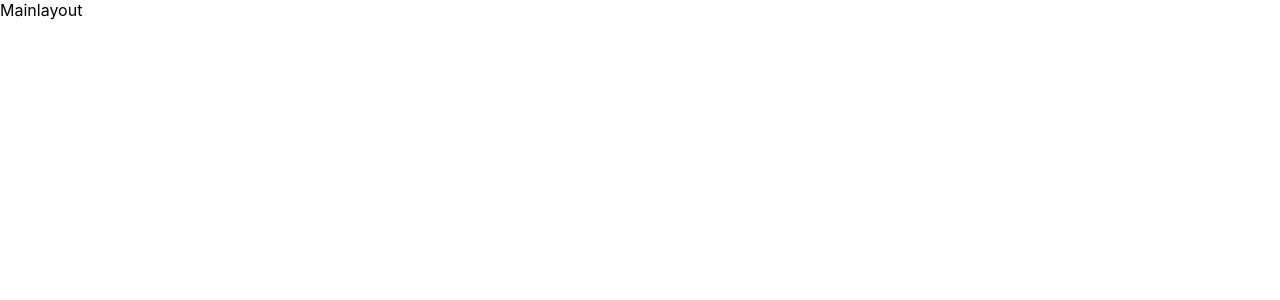
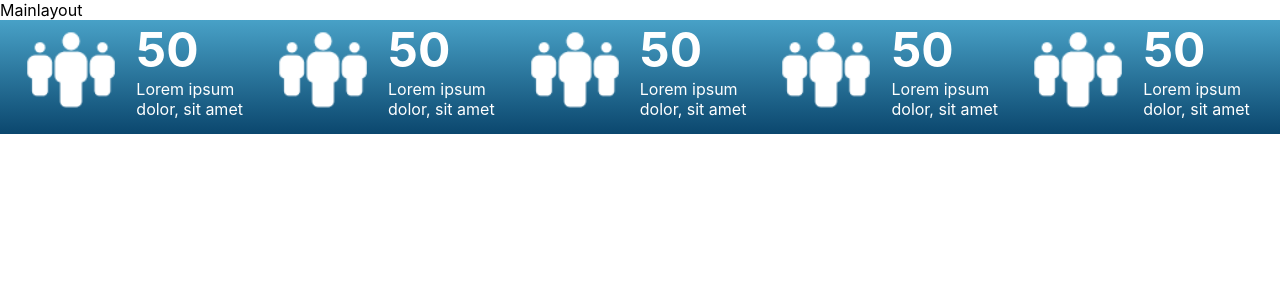
Before and after one commit to Konnexions-Ksac/DataViz, a React (Create React App) app in the folder my-app/: page / in a window 1280 px wide. Shown: the top 300 px of the page. Built offline with nearby package versions, Linux system fonts and the light colour scheme.

Commit message:
Count section done

```diff
--- a/my-app/package.json
+++ b/my-app/package.json
@@ -8,7 +8,7 @@
     "@testing-library/user-event": "^13.5.0",
     "react": "^18.2.0",
     "react-dom": "^18.2.0",
-    "react-scripts": "5.0.1",
+    "react-scripts": "^2.1.3",
     "web-vitals": "^2.1.4"
   },
   "scripts": {
--- a/my-app/src/App.js
+++ b/my-app/src/App.js
@@ -1,11 +1,16 @@
 import logo from './logo.svg';
+import React from 'react';
 import './App.css';
+
 import MainLayout from './layout/Mainlayout';
+
 
 function App() {
   return (
     <div className="App">
+      <countCompObject />
       <MainLayout />
+
     </div>
   );
 }
--- /dev/null
+++ b/my-app/src/components/countComp/CountComp.js
@@ -0,0 +1,13 @@
+import React from 'react'
+import styles from './countComp.module.css'
+import CountCompObject from './CountCompObject'
+
+const CountComp = () => {
+  return (
+    <div className={styles.countCompMainDiv}>
+      <CountCompObject className={styles.countCompMappedObject} />
+    </div>
+  )
+}
+
+export default CountComp
--- /dev/null
+++ b/my-app/src/components/countComp/CountCompObject.js
@@ -0,0 +1,25 @@
+import React from 'react'
+import styles from './countComp.module.css'
+import arrObjects from './CountObjects'
+
+const CountCompObject = ({ props }) => {
+  return (
+    <div className={styles.countCompMappedObject}>
+      {
+        arrObjects.map((i, k) =>
+          <div className={styles.mainClass}>
+            <div className={styles.mainClassLeft}>
+              <img src={i.img.image} alt="" />
+            </div>
+            <div className={styles.mainClassRight}>
+              <h1>{i.textTop}</h1>
+              <p>{i.textBottom}</p>
+            </div>
+          </div>
+        )
+      }
+    </div>
+  )
+}
+
+export default CountCompObject
--- /dev/null
+++ b/my-app/src/components/countComp/CountObjects.js
@@ -0,0 +1,30 @@
+import image from '../../assets/icon 1.png'
+const arrObjects = [
+  {
+    img: { image },
+    textTop: "50",
+    textBottom: "Lorem ipsum dolor, sit amet"
+  },
+  {
+    img: { image },
+    textTop: "50",
+    textBottom: "Lorem ipsum dolor, sit amet"
+  },
+  {
+    img: { image },
+    textTop: "50",
+    textBottom: "Lorem ipsum dolor, sit amet"
+  },
+  {
+    img: { image },
+    textTop: "50",
+    textBottom: "Lorem ipsum dolor, sit amet"
+  },
+  {
+    img: { image },
+    textTop: "50",
+    textBottom: "Lorem ipsum dolor, sit amet"
+  }
+]
+
+export default arrObjects
--- /dev/null
+++ b/my-app/src/components/countComp/countComp.module.css
@@ -0,0 +1,26 @@
+.mainClass {
+  /* background-color: black; */
+  display: flex;
+  justify-content: space-evenly;
+  width: 18%;
+}
+img {
+  width: 100px;
+  height: 100px;
+  margin-right: 15px;
+}
+.mainClass .mainClassRight h1,
+p {
+  color: white;
+}
+.mainClass .mainClassRight h1 {
+  font-size: 3rem;
+}
+.countCompMainDiv {
+  background: linear-gradient(180deg, #48a1c7 0%, #0b476e 100%);
+  padding-bottom: 10px;
+}
+.countCompMappedObject {
+  display: flex;
+  justify-content: space-evenly;
+}
--- a/my-app/src/layout/Mainlayout.js
+++ b/my-app/src/layout/Mainlayout.js
@@ -1,10 +1,14 @@
 // call your components here
 //style them in mainlayout.css
 import React from 'react'
+import CountComp from '../components/countComp/CountComp'
 
 const Mainlayout = () => {
   return (
-    <div>Mainlayout</div>
+    <div>
+      Mainlayout
+      <CountComp />
+    </div>
   )
 }
 
```
Also changed, not shown: 1 other file (tests, documents, lock files or other folders).
